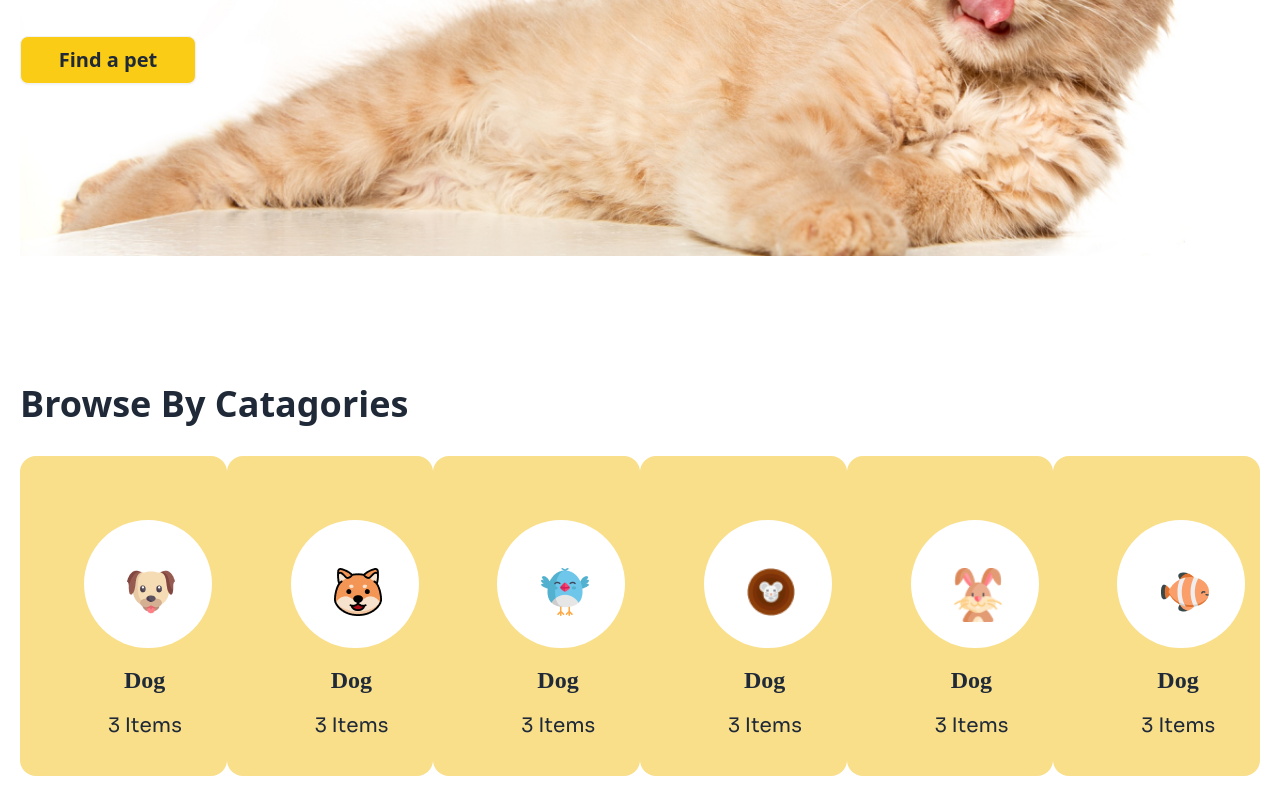
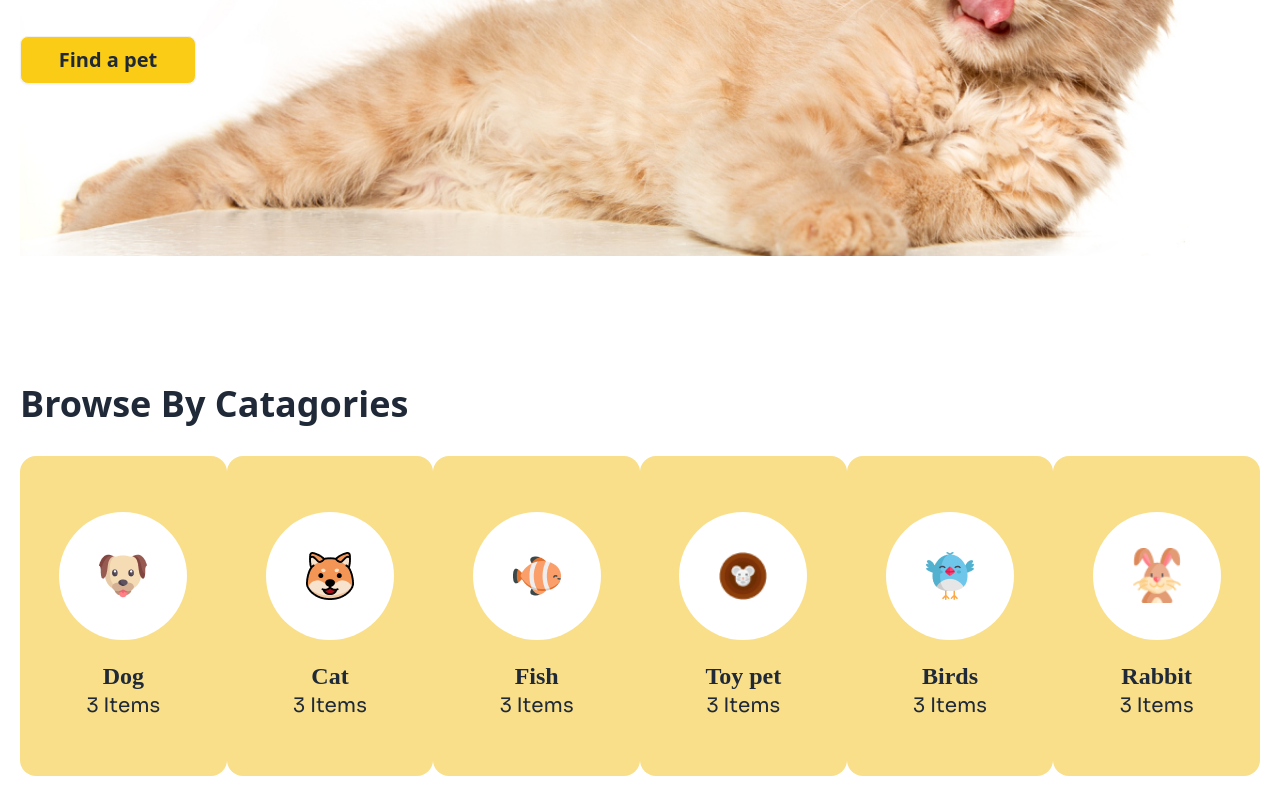
Before and after one commit to fazleshifat/pets-home, a plain HTML site: page index.html in a window 1280 px wide. Shown: the part 540-1340 px from the top of the page. Drawn offline with nearby package versions, Linux system fonts and the light colour scheme; a web font is replaced by a local one.

Commit message:
adjusted categories section

```diff
--- a/index.html
+++ b/index.html
@@ -112,99 +112,134 @@
             <div class="flex justify-between flex-wrap lg:flex-nowrap">
 
                 <!-- 6 cards -->
-                <div class="relative w-36 h-48 lg:w-64 lg:h-80 bg-[#F9DF8A] rounded-2xl mb-6">
+
+                <div class="flex flex-col justify-center items-center space-y-5 w-36 h-48 lg:w-64 lg:h-80 bg-[#F9DF8A] rounded-2xl mb-6">
+                    <div class="">
                         <div
-                        class="absolute left-[2rem] lg:left-[4rem] mt-6 lg:mt-16 w-20 h-20 lg:w-32 lg:h-32 bg-white rounded-full">
+                        class="flex items-center w-20 h-20 lg:w-32 lg:h-32 bg-white rounded-full">
+                        <img src="assets/dog-cartoon.png" alt="dog"
+                        class="w-10 lg:w-12 mx-auto">
                     </div>
-                    <img src="assets/dog-cartoon.png" alt="dog"
-                        class="absolute w-10 lg:w-12 left-[3.3rem] lg:left-[6.7rem] top-11 lg:top-28">
+
+                    </div>
+                    <div class="text-center">
                         <h3
-                        class="absolute text-xl lg:text-2xl font-bold font-primary left-[3.2rem] lg:left-[6.5rem] top-[7.5rem] lg:top-52">
+                        class="text-sm lg:text-2xl font-bold font-primary">
                         Dog</h3>
                     <h3
-                        class="absolute text-sm lg:text-xl font-normal font-secondary left-[3rem] lg:left-[5.5rem] top-[10rem] lg:top-64">
+                        class="text-xs lg:text-xl font-normal font-secondary">
                         3 Items</h3>
+                    </div>
 
                 </div>
 
 
-                <div class="relative w-36 h-48 lg:w-64 lg:h-80 bg-[#F9DF8A] rounded-2xl mb-6">
+                <div class="flex flex-col justify-center items-center space-y-5 w-36 h-48 lg:w-64 lg:h-80 bg-[#F9DF8A] rounded-2xl mb-6">
+                    <div class="">
                         <div
-                        class="absolute left-[2rem] lg:left-[4rem] mt-6 lg:mt-16 w-20 h-20 lg:w-32 lg:h-32 bg-white rounded-full">
+                        class="flex items-center w-20 h-20 lg:w-32 lg:h-32 bg-white rounded-full">
+                        <img src="assets/cat-cartoon.png" alt="dog"
+                        class="w-10 lg:w-12 mx-auto">
                     </div>
-                    <img src="assets/cat-cartoon.png" alt="dog"
-                        class="absolute w-10 lg:w-12 left-[3.3rem] lg:left-[6.7rem] top-11 lg:top-28">
-                    <h3
-                        class="absolute text-xl lg:text-2xl font-bold font-primary left-[3.2rem] lg:left-[6.5rem] top-[7.5rem] lg:top-52">
-                        Dog</h3>
-                    <h3
-                        class="absolute text-sm lg:text-xl font-normal font-secondary left-[3rem] lg:left-[5.5rem] top-[10rem] lg:top-64">
-                        3 Items</h3>
 
                     </div>
-
-                <div class="relative w-36 h-48 lg:w-64 lg:h-80 bg-[#F9DF8A] rounded-2xl mb-6">
-                    <div
-                        class="absolute left-[2rem] lg:left-[4rem] mt-6 lg:mt-16 w-20 h-20 lg:w-32 lg:h-32 bg-white rounded-full">
+                    <div class="text-center">
+                        <h3
+                        class="text-sm lg:text-2xl font-bold font-primary">
+                        Cat</h3>
+                    <h3
+                        class="text-xs lg:text-xl font-normal font-secondary">
+                        3 Items</h3>
                     </div>
-                    <img src="assets/bird-cartoon.png" alt="dog"
-                        class="absolute w-10 lg:w-12 left-[3.3rem] lg:left-[6.7rem] top-11 lg:top-28">
-                    <h3
-                        class="absolute text-xl lg:text-2xl font-bold font-primary left-[3.2rem] lg:left-[6.5rem] top-[7.5rem] lg:top-52">
-                        Dog</h3>
-                    <h3
-                        class="absolute text-sm lg:text-xl font-normal font-secondary left-[3rem] lg:left-[5.5rem] top-[10rem] lg:top-64">
-                        3 Items</h3>
 
                 </div>
 
 
-                <div class="relative w-36 h-48 lg:w-64 lg:h-80 bg-[#F9DF8A] rounded-2xl mb-6">
+                <div class="flex flex-col justify-center items-center space-y-5 w-36 h-48 lg:w-64 lg:h-80 bg-[#F9DF8A] rounded-2xl mb-6">
+                    <div class="">
                         <div
-                        class="absolute left-[2rem] lg:left-[4rem] mt-6 lg:mt-16 w-20 h-20 lg:w-32 lg:h-32 bg-white rounded-full">
+                        class="flex items-center w-20 h-20 lg:w-32 lg:h-32 bg-white rounded-full">
+                        <img src="assets/fish-cartoon.png" alt="dog"
+                        class="w-10 lg:w-12 mx-auto">
                     </div>
-                    <img src="assets/mouse-cartoon.png" alt="dog"
-                        class="absolute w-10 lg:w-12 left-[3.3rem] lg:left-[6.7rem] top-11 lg:top-28">
+
+                    </div>
+                    <div class="text-center">
                         <h3
-                        class="absolute text-xl lg:text-2xl font-bold font-primary left-[3.2rem] lg:left-[6.5rem] top-[7.5rem] lg:top-52">
-                        Dog</h3>
+                        class="text-sm lg:text-2xl font-bold font-primary">
+                        Fish</h3>
                     <h3
-                        class="absolute text-sm lg:text-xl font-normal font-secondary left-[3rem] lg:left-[5.5rem] top-[10rem] lg:top-64">
+                        class="text-xs lg:text-xl font-normal font-secondary">
                         3 Items</h3>
+                    </div>
 
                 </div>
 
 
-                <div class="relative w-36 h-48 lg:w-64 lg:h-80 bg-[#F9DF8A] rounded-2xl mb-6">
+                <div class="flex flex-col justify-center items-center space-y-5 w-36 h-48 lg:w-64 lg:h-80 bg-[#F9DF8A] rounded-2xl mb-6">
+                    <div class="">
                         <div
-                        class="absolute left-[2rem] lg:left-[4rem] mt-6 lg:mt-16 w-20 h-20 lg:w-32 lg:h-32 bg-white rounded-full">
+                        class="flex items-center w-20 h-20 lg:w-32 lg:h-32 bg-white rounded-full">
+                        <img src="assets/mouse-cartoon.png" alt="dog"
+                        class="w-10 lg:w-12 mx-auto">
                     </div>
-                    <img src="assets/rabbit-cartoon.png" alt="dog"
-                        class="absolute w-10 lg:w-12 left-[3.3rem] lg:left-[6.7rem] top-11 lg:top-28">
+
+                    </div>
+                    <div class="text-center">
                         <h3
-                        class="absolute text-xl lg:text-2xl font-bold font-primary left-[3.2rem] lg:left-[6.5rem] top-[7.5rem] lg:top-52">
-                        Dog</h3>
+                        class="text-sm lg:text-2xl font-bold font-primary">
+                        Toy pet</h3>
                     <h3
-                        class="absolute text-sm lg:text-xl font-normal font-secondary left-[3rem] lg:left-[5.5rem] top-[10rem] lg:top-64">
+                        class="text-xs lg:text-xl font-normal font-secondary">
                         3 Items</h3>
+                    </div>
 
                 </div>
 
 
-                <div class="relative w-36 h-48 lg:w-64 lg:h-80 bg-[#F9DF8A] rounded-2xl mb-6">
+                <div class="flex flex-col justify-center items-center space-y-5 w-36 h-48 lg:w-64 lg:h-80 bg-[#F9DF8A] rounded-2xl mb-6">
+                    <div class="">
                         <div
-                        class="absolute left-[2rem] lg:left-[4rem] mt-6 lg:mt-16 w-20 h-20 lg:w-32 lg:h-32 bg-white rounded-full">
+                        class="flex items-center w-20 h-20 lg:w-32 lg:h-32 bg-white rounded-full">
+                        <img src="assets/bird-cartoon.png" alt="dog"
+                        class="w-10 lg:w-12 mx-auto">
                     </div>
-                    <img src="assets/fish-cartoon.png" alt="dog"
-                        class="absolute w-10 lg:w-12 left-[3.3rem] lg:left-[6.7rem] top-11 lg:top-28">
-                    <h3
-                        class="absolute text-xl lg:text-2xl font-bold font-primary left-[3.2rem] lg:left-[6.5rem] top-[7.5rem] lg:top-52">
-                        Dog</h3>
-                    <h3
-                        class="absolute text-sm lg:text-xl font-normal font-secondary left-[3rem] lg:left-[5.5rem] top-[10rem] lg:top-64">
-                        3 Items</h3>
 
                     </div>
+                    <div class="text-center">
+                        <h3
+                        class="text-sm lg:text-2xl font-bold font-primary">
+                        Birds</h3>
+                    <h3
+                        class="text-xs lg:text-xl font-normal font-secondary">
+                        3 Items</h3>
+                    </div>
+
+                </div>
+
+
+                <div class="flex flex-col justify-center items-center space-y-5 w-36 h-48 lg:w-64 lg:h-80 bg-[#F9DF8A] rounded-2xl mb-6">
+                    <div class="">
+                        <div
+                        class="flex items-center w-20 h-20 lg:w-32 lg:h-32 bg-white rounded-full">
+                        <img src="assets/rabbit-cartoon.png" alt="dog"
+                        class="w-10 lg:w-12 mx-auto">
+                    </div>
+
+                    </div>
+                    <div class="text-center">
+                        <h3
+                        class="text-sm lg:text-2xl font-bold font-primary">
+                        Rabbit</h3>
+                    <h3
+                        class="text-xs lg:text-xl font-normal font-secondary">
+                        3 Items</h3>
+                    </div>
+
+                </div>
+
+
+
             </div>
         </section>
     </main>
```
Lines whose indentation alone changed are shown as unchanged.
